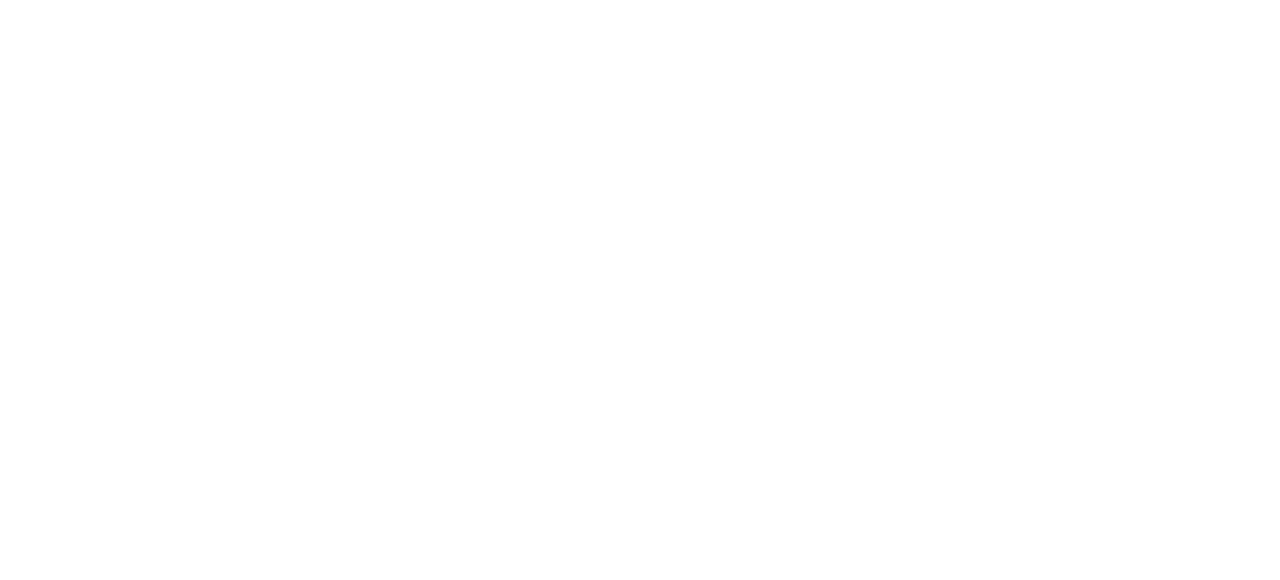
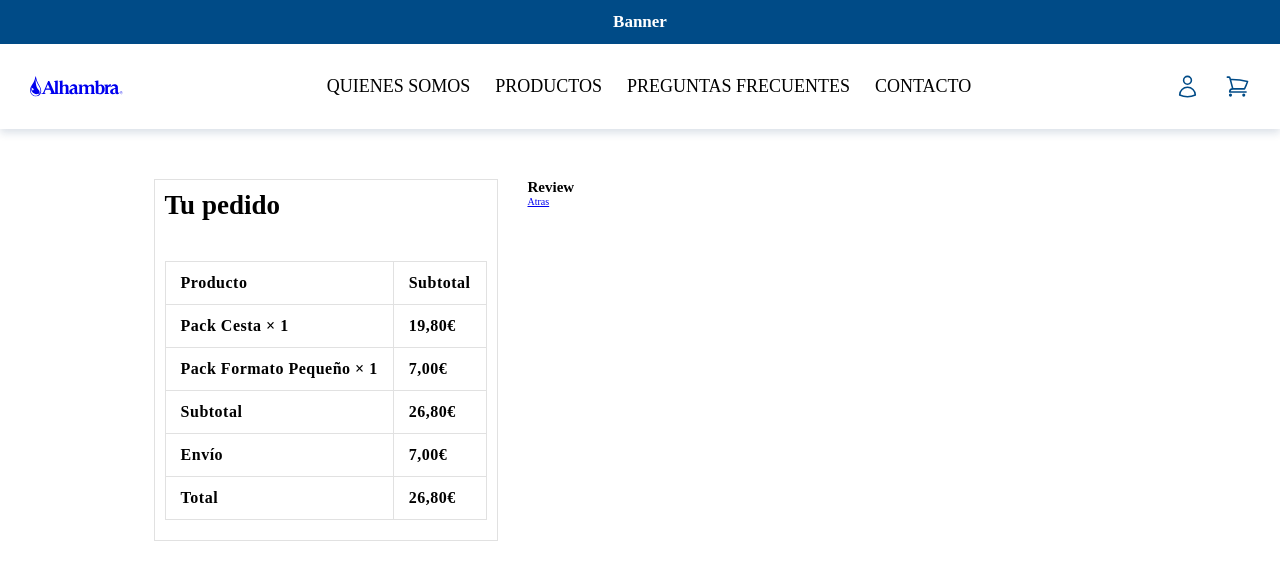
Before and after one commit to migueljarecca/water-delivery-app, a React (Vite) app in the folder client/: page /checkout/review in a window 1280 px wide. Before the commit this address had no page. Shown: the top 580 px of the page. Built offline with nearby package versions, Linux system fonts and the light colour scheme.

Commit message:
add order summary

```diff
--- a/client/src/App.css
+++ b/client/src/App.css
@@ -421,3 +421,49 @@
   border-radius: 7px;
   cursor: pointer;
 }
+
+/* Checkout Page */
+/* ============================================================ */
+
+.checkout {
+  padding: 5rem 12%;
+  background: var(--bg-primary);
+}
+
+.checkout .checkout-section {
+  display: grid;
+  grid-template-columns: auto 1fr;
+  gap: 3rem;
+}
+
+.checkout-section .checkout-container-left {
+  display: flex;
+  flex-direction: column;
+  border: 1px solid #e1e1e1;
+  padding: 1rem;
+  gap: 1rem;
+}
+
+.checkout-container-left .order-summary-heading {
+  font-size: 2.7rem;
+}
+
+.checkout-container-left .checkout-review-order {
+  margin-top: 2rem;
+}
+
+.checkout-review-order .review-order-table {
+  width: 100%;
+  margin: 1rem 0;
+  border: 1px solid #e1e1e1;
+  border-collapse: collapse;
+}
+
+.review-order-table .product-name, .product-sub-total {
+  padding: 12px 15px;
+  text-align: left;
+  font-weight: 600;
+  font-size: 1.6rem;
+  letter-spacing: 0.5px;
+  border: 1px solid #e1e1e1;
+}
--- a/client/src/AppRoutes.jsx
+++ b/client/src/AppRoutes.jsx
@@ -13,6 +13,7 @@
 import { StepAddress } from "./pages/cart/StepAddress";
 import { StepReview } from "./pages/cart/StepReview";
 import { ProductsPage } from "./pages/ProductsPage";
+import { CheckoutPage } from "./pages/checkout/CheckoutPage";
 
 export const AppRoutes = () => {
 
@@ -28,11 +29,13 @@
 
                 <Route path="/products/details/:id" element={<ProductDetailsPage />}/>
 
-                <Route path="/cart" element={<ShopCartPage />}>
+                <Route path="/cart" element={<ShopCartPage />} />
+
+
+                <Route path="/checkout" element={<CheckoutPage />}>
                     <Route index element={<StepEmail />} />
-                    {/* <Route path="email" element={<StepEmail />} /> */}
-                    <Route path="checkout/address" element={<StepAddress />} />
-                    <Route path="checkout/review" element={<StepReview />} />
+                    <Route path="address" element={<StepAddress />} />
+                    <Route path="review" element={<StepReview />} />
                 </Route>
 
 
--- a/client/src/components/CartSummary.jsx
+++ b/client/src/components/CartSummary.jsx
@@ -1,5 +1,6 @@
 import { useEffect } from "react";
 import { useCart } from "../hooks/useCart";
+import { Link } from "react-router-dom";
 
 export const CartSummary = () => {
 
@@ -43,7 +44,7 @@
             )}
 
 
-            <button className="cart-summary-button">Realizar Pedido</button>
+            <Link to={"/checkout"} className="cart-summary-link">Realizar Pedido</Link>
 
             <p>Tienes preguntas? </p>
         </div>
--- /dev/null
+++ b/client/src/components/OrderSummary.jsx
@@ -0,0 +1,81 @@
+
+export const OrderSummary = () => {
+
+
+
+    return(
+        <>
+            <h3 className="order-summary-heading">Tu pedido</h3>
+
+            <div className="checkout-review-order">
+
+                <table className="review-order-table">
+                    <thead>
+                        <tr className="cart-item">
+                            <th className="product-name">Producto</th>
+                            <th className="product-sub-total">Subtotal</th>
+                        </tr>
+                    </thead>
+
+                    <tbody>
+                        <tr className="cart-item">
+                            <td className="product-name">
+                                Pack Cesta&nbsp;
+                                <strong className="product-quantity">×&nbsp;1</strong>
+                            </td>
+                            <td className="product-sub-total">
+                                <span className="price-amount">
+                                    <bdi>19,80<span className="price-symbol">€</span></bdi>
+                                </span>
+                            </td>
+                        </tr>
+                        <tr className="cart-item">
+                            <td className="product-name">
+                                Pack Formato Pequeño&nbsp;
+                                <strong className="product-quantity">×&nbsp;1</strong>
+                            </td>
+                            <td className="product-sub-total">
+                                <span className="price-amount">
+                                    <bdi>7,00<span className="currency-symbol">€</span></bdi>
+                                </span>
+                            </td>
+                        </tr>
+                    </tbody>
+
+                    <tfoot>
+                        <tr className="cart-sub-total">
+                            <th className="product-name">Subtotal</th>
+                            <td className="product-sub-total">
+                                <span className="price-amount">
+                                <bdi>26,80<span className="currency-symbol">€</span></bdi>
+                                </span>
+                            </td>
+                        </tr>
+
+                        <tr className="shipping">
+                            <th className="product-name">Envío</th>
+                            <td className="product-sub-total">
+                                <span className="price-amount">
+                                    <bdi>7,00<span className="currency-symbol">€</span></bdi>
+                                </span>
+                            </td>
+                        </tr>
+
+                        <tr className="order-total">
+                            <th className="product-name">Total </th>
+                            <td className="product-sub-total">
+                                <strong>
+                                    <span className="price-amount">
+                                        <bdi>26,80<span className="currency-symbol">€</span></bdi>
+                                    </span>
+                                </strong>
+                            </td>
+                        </tr>
+                    </tfoot>
+
+                </table>
+
+            </div>
+        </>
+    )
+}
--- a/client/src/pages/cart/ShopCartPage.jsx
+++ b/client/src/pages/cart/ShopCartPage.jsx
@@ -1,4 +1,4 @@
-import { Link, Outlet } from "react-router"
+import { Link } from "react-router"
 import { useCart } from "../../hooks/useCart"
 import { ShopCartCard } from "../../components/ShopCartCard";
 import { CartSummary } from "../../components/CartSummary";
@@ -42,10 +42,6 @@
                     <h1>Resumen</h1>
 
                     <CartSummary />
-
-
-                    {/* <Outlet /> */}
-
                 </div>
 
            </section>
--- a/client/src/pages/cart/StepAddress.jsx
+++ b/client/src/pages/cart/StepAddress.jsx
@@ -8,8 +8,8 @@
             <h1>Paso 2: Dirección</h1>
 
 
-                        <Link to="/cart">Atràs</Link>
-                        <Link to="../checkout/review">Siguiente</Link>
+            <Link to="/cart">Atràs</Link>
+            <Link to="../review">Siguiente</Link>
 
         </>
     )
--- a/client/src/pages/cart/StepEmail.jsx
+++ b/client/src/pages/cart/StepEmail.jsx
@@ -6,7 +6,15 @@
 
     return(
         <>
-            <h1>Email</h1>
+            <h1>Información de contacto</h1>
+
+            <div className="address-form-container">
+                <form action="address-form">
+                    <input type="email" />
+                </form>
+            </div>
+
+            <h1>Dirección de envío</h1>
 
             <Link to="checkout/address">Siguiente</Link>
 
--- /dev/null
+++ b/client/src/pages/checkout/CheckoutPage.jsx
@@ -0,0 +1,22 @@
+import { Outlet } from "react-router-dom"
+import { OrderSummary } from "../../components/OrderSummary"
+
+
+export const CheckoutPage = () => {
+
+    return(
+        <main className="checkout">
+            <section className="checkout-section">
+                <div className="checkout-container-left">
+                    <OrderSummary />
+                </div>
+
+                <div className="checkout-container-right">
+                    <Outlet />
+                </div>
+
+            </section>
+
+        </main>
+    )
+}
```
